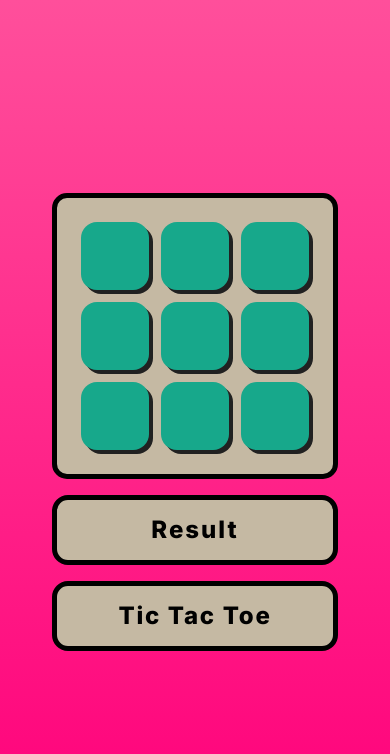
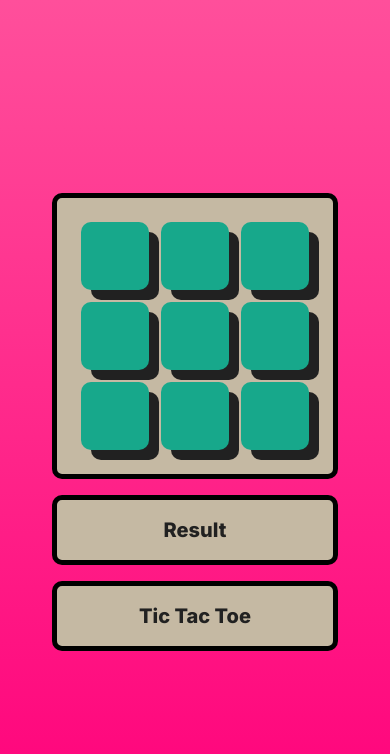
Before and after one commit to yakubova6/tic-tac-toe, a plain HTML site: page index.html in a window 390 px wide. Drawn offline with Linux system fonts and the light colour scheme.

Commit message:
the adaptive layout has been changed

```diff
--- a/css/styles.css
+++ b/css/styles.css
@@ -18,9 +18,9 @@
 }
 
 html, body {
-    font: 800 48px/100% "Inter", sans-serif;
     margin: 0;
     padding: 0;
+    font: 800 48px/100% "Inter", sans-serif;
 }
 
 html {
@@ -37,7 +37,7 @@ html {
     justify-content: center;
     align-items: center;
     height: 100vh;
-    gap: 33px;
+    gap: clamp(16px, 3vw, 33px);
 }
 
 .content__visually-hidden {
@@ -58,47 +58,56 @@ html {
     flex-direction: column;
     justify-content: center;
     align-items: center;
-    border-radius: 15px;
-    width: 80%;
-    max-width: 580px;
-    min-width: 280px;
+    border-radius: clamp(10px, 2vw, 15px);
+    width: clamp(280px, 80%, 580px);
     aspect-ratio: 1/1;
     border: 5px solid var(--color-border);
     background-color: var(--color-background-section);
-    gap: 25px;
-    padding: 49px;
+    gap: clamp(12px, 2vw, 25px);
+    padding: clamp(24px, 5vw, 49px);
+    transition: all 0.3s ease;
 }
 
 .grid__row {
     display: flex;
-    gap: 25px;
+    gap: clamp(12px, 2vw, 25px);
     width: 100%;
+    transition: gap 0.3s ease;
 }
 
 .grid__cell {
     background-color: var(--color-background-cell);
     flex: 1;
     aspect-ratio: 1/1;
-    min-width: 60px;
-    border-radius: 16px;
+    min-width: clamp(45px, 10%, 60px);
+    border-radius: clamp(10px, 2vw, 16px);
     box-shadow: 10px 10px 0 0 var(--color-shadow-cell);
     border: none;
     outline: none;
     transition: all 0.3s ease;
 }
 
-/* ===== PREVIEW ПРИ НАВЕДЕНИИ ===== */
-.preview-x::before {
+/* ===== PREVIEW ===== */
+.preview-x::before,
+.preview-o::before {
     content: "";
     display: block;
     width: 100%;
     height: 100%;
-    background-image: url('../assets/images/asset=x.svg');
     background-repeat: no-repeat;
     background-position: center;
+    opacity: 0;
+    transition: opacity 0.3s ease, background-size 0.3s ease;
+}
+
+.preview-x::before {
+    background-image: url('../assets/images/asset=x.svg');
     background-size: 110px 110px;
-    opacity: 0;
-    transition: opacity 0.3s ease;
+}
+
+.preview-o::before {
+    background-image: url('../assets/images/asset=o.svg');
+    background-size: 110px 110px;
 }
 
 .preview-x:hover {
@@ -108,19 +117,6 @@ html {
 
 .preview-x:hover::before {
     opacity: 0.4;
-}
-
-.preview-o::before {
-    content: "";
-    display: block;
-    width: 100%;
-    height: 100%;
-    background-image: url('../assets/images/asset=o.svg');
-    background-repeat: no-repeat;
-    background-position: center;
-    background-size: 110px 110px;
-    opacity: 0;
-    transition: opacity 0.3s ease;
 }
 
 .preview-o:hover {
@@ -133,6 +129,11 @@ html {
 }
 
 /* ===== РЕАЛЬНЫЕ КРЕСТИКИ/НОЛИКИ ===== */
+.grid__cell--x,
+.grid__cell--o {
+    transition: all 0.3s ease;
+}
+
 .grid__cell--x {
     background-color: var(--color-preview-x);
 }
@@ -147,10 +148,6 @@ html {
     background-position: center;
     background-size: 80% 80%;
     opacity: 1;
-}
-
-.grid__cell--x:hover {
-    box-shadow: 5px 5px 0 0 var(--color-shadow-cell);
 }
 
 .grid__cell--o {
@@ -169,23 +166,22 @@ html {
     opacity: 1;
 }
 
-.grid__cell--o:hover {
-    box-shadow: 5px 5px 0 0 var(--color-shadow-cell);
-}
-
-/* ===== БАЗОВЫЕ СТИЛИ КНОПОК ===== */
-.content__button {
-    width: 80%;
-    max-width: 580px;
-    min-width: 280px;
-    height: 104px;
-    border-radius: 16px;
+/* ===== КНОПКИ ===== */
+.content__button,
+.content__button--restart {
+    width: clamp(280px, 80%, 580px);
+    height: clamp(70px, 10vw, 104px);
+    border-radius: clamp(10px, 2vw, 16px);
     border: 5px solid var(--color-border);
-    background-color: var(--color-background-section);
-    text-align: center;
     display: flex;
     align-items: center;
     justify-content: center;
+    background-color: var(--color-background-section);
+    text-align: center;
+    color: var(--color-text-button);
+    font-size: clamp(20px, 4vw, 48px);
+    gap: clamp(8px, 2vw, 15px);
+    transition: all 0.3s ease;
 
     -webkit-tap-highlight-color: transparent;
     -webkit-touch-callout: none;
@@ -194,41 +190,21 @@ html {
     -moz-user-select: none;
 }
 
-.grid__cell,
-.content__button {
-    padding: 0;
-    margin: 0;
-}
-
-/* ===== МОДИФИКАТОРЫ КНОПОК ===== */
-.content__button--result {
-    letter-spacing: 2px;
-}
-
-.content__button--game_title {
-    letter-spacing: 1.7px;
-}
-
 .content__button--restart {
-    letter-spacing: 1.7px;
     background-color: var(--color-background-restart);
     color: var(--color-text-restart);
-    display: flex;
-    align-items: center;
-    justify-content: center;
-    gap: 15px;
 }
 
 .content__button--restart::before {
     content: "";
     display: block;
-    font-weight: 700;
-    width: 46.62px;
-    height: 46.68px;
+    width: clamp(27px, 5vw, 48px);
+    height: clamp(27px, 5vw, 48px);
     background-image: url(../assets/images/restart.svg);
     background-size: contain;
     background-repeat: no-repeat;
     background-position: center;
+    transition: all 0.3s ease;
 }
 
 .grid__cell--empty {
@@ -236,29 +212,6 @@ html {
 }
 
 /* ===== МЕДИАЗАПРОСЫ ===== */
-/* Маленькие экраны до 700px */
-@media (max-width: 700px) {
-    .grid__cell {
-        min-width: 50px;
-        box-shadow: 8px 8px 0 0 var(--color-shadow-cell);
-    }
-
-    .content__button {
-        height: 80px;
-        font-size: 32px;
-    }
-
-    .content__grid {
-        padding: 32px;
-        gap: 16px;
-    }
-
-    .grid__row {
-        gap: 16px;
-    }
-}
-
-/* Маленькие экраны до 480px */
 @media (max-width: 480px) {
     html, body {
         height: 100%;
@@ -267,23 +220,11 @@ html {
     }
 
     .content {
-        display: flex;
-        flex-direction: column;
+        height: 100%;
+        padding: 16px;
+        gap: 16px;
         justify-content: center;
         align-items: center;
-        height: 100vh;
-        padding: 16px;
-        gap: 16px;
-    }
-
-    .grid__cell {
-        min-width: 45px;
-        box-shadow: 4px 4px 0 0 var(--color-shadow-cell);
-    }
-
-    .content__button {
-        height: 70px;
-        font-size: 24px;
     }
 
     .content__grid {
```
